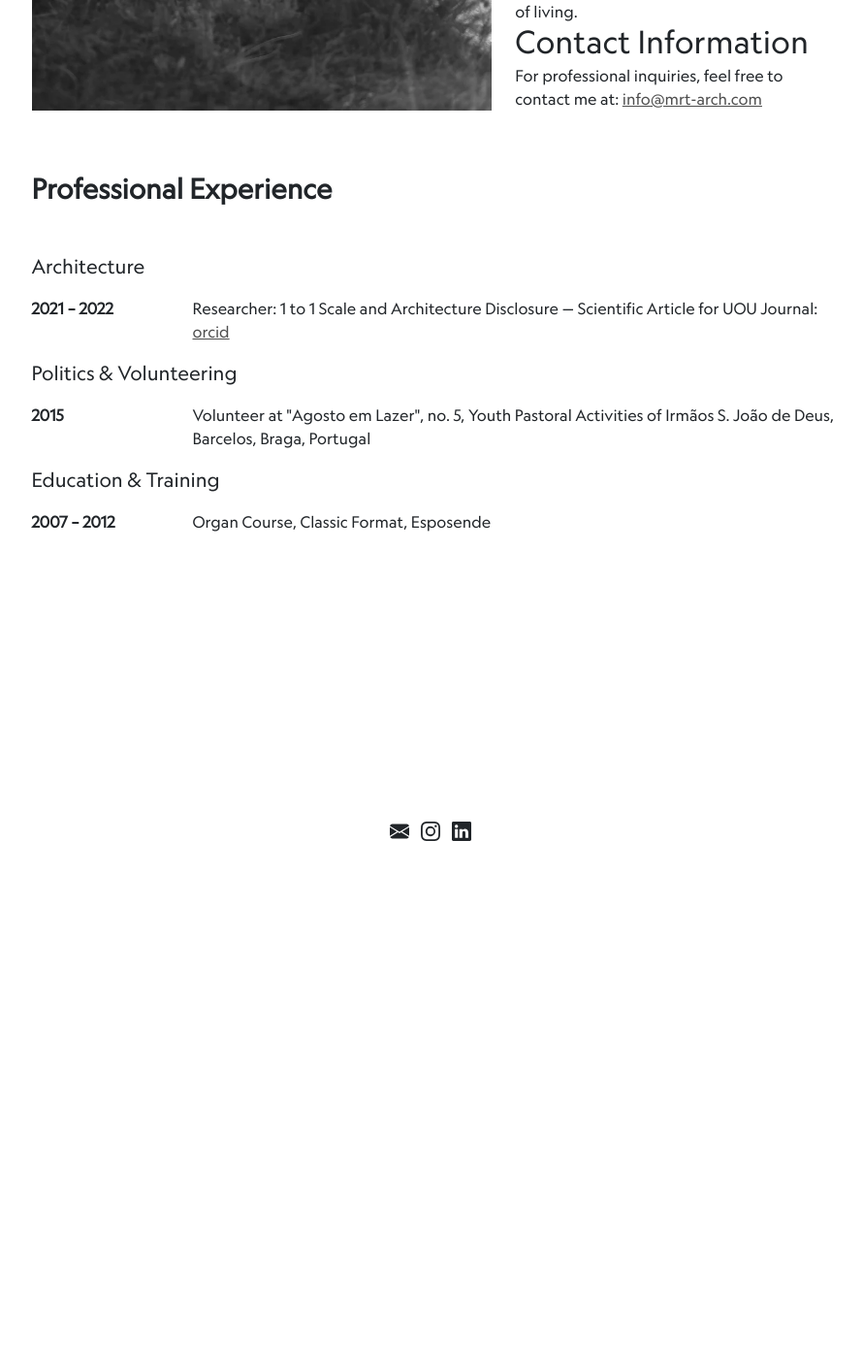
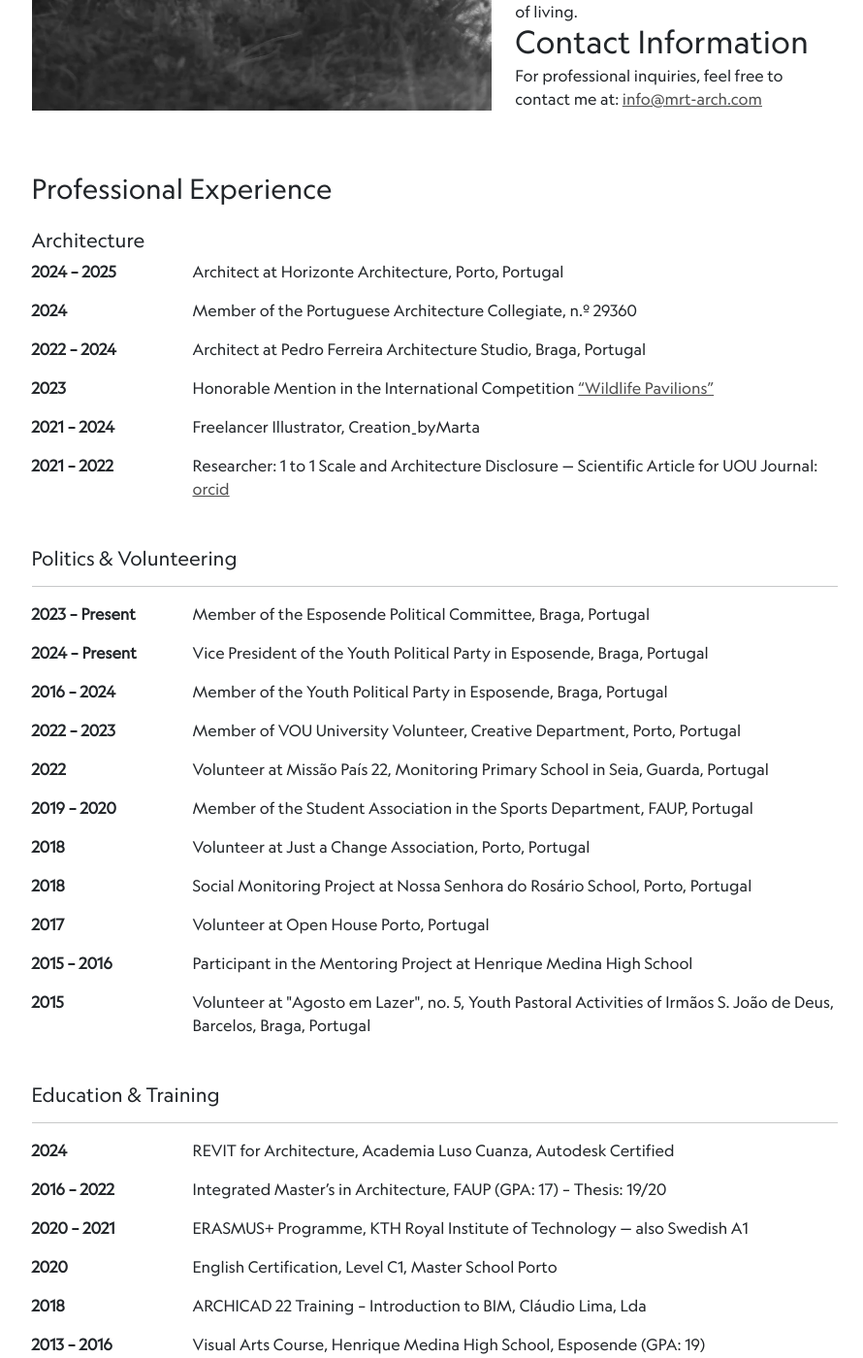
Before and after one commit to martagaiaoviana/martagaiaoviana.github.io, a Jekyll site: the page built from about.md, in a window 1280 px wide and 1400 px high, scrolled down 517 px. Shown: the whole window at 97% size, without its empty margins (192-1082 px from the left). Built offline with Jekyll 4.4.1, drawn with Linux system fonts in a browser that asks for light colours; before the commit the page ends 1147 px from its top, so only the background shows below that.

Commit message:
Update about.md

```diff
--- a/about.md
+++ b/about.md
@@ -32,11 +32,36 @@
 <br/>
 
 <section class="my-4">
-  <h3 class="fw-bold">Professional Experience</h3>
+  <h3>Professional Experience</h3>
 
-  <h5 class="mt-5 mb-3 lh-base">Architecture</h5>
+  <h5 class="mt-4">Architecture</h5>
 
-  <!-- Entries... (sem alterações aqui) -->
+  <div class="mb-3 d-flex">
+    <div class="fw-bold me-3" style="min-width: 150px;">2024 – 2025</div>
+    <div>Architect at Horizonte Architecture, Porto, Portugal</div>
+  </div>
+
+  <div class="mb-3 d-flex">
+    <div class="fw-bold me-3" style="min-width: 150px;">2024</div>
+    <div>Member of the Portuguese Architecture Collegiate, n.º 29360</div>
+  </div>
+
+  <div class="mb-3 d-flex">
+    <div class="fw-bold me-3" style="min-width: 150px;">2022 – 2024</div>
+    <div>Architect at Pedro Ferreira Architecture Studio, Braga, Portugal</div>
+  </div>
+
+  <div class="mb-3 d-flex">
+    <div class="fw-bold me-3" style="min-width: 150px;">2023</div>
+    <div>Honorable Mention in the International Competition
+      <a href="https://www.terravivacompetitions.com/wildlife-pavilions-competition-results-2023/" target="_blank">“Wildlife Pavilions”</a>
+    </div>
+  </div>
+
+  <div class="mb-3 d-flex">
+    <div class="fw-bold me-3" style="min-width: 150px;">2021 – 2024</div>
+    <div>Freelancer Illustrator, Creation_byMarta</div>
+  </div>
 
   <div class="mb-3 d-flex">
     <div class="fw-bold me-3" style="min-width: 150px;">2021 – 2022</div>
@@ -45,19 +70,96 @@
     </div>
   </div>
 
-  <!-- Title of next section with added spacing -->
-  <h5 class="mt-6 mb-3 lh-base">Politics & Volunteering</h5>
+  <h5 class="mt-5">Politics & Volunteering</h5>
+  <hr>
 
-  <!-- Entries... -->
+  <div class="mb-3 d-flex">
+    <div class="fw-bold me-3" style="min-width: 150px;">2023 – Present</div>
+    <div>Member of the Esposende Political Committee, Braga, Portugal</div>
+  </div>
+
+  <div class="mb-3 d-flex">
+    <div class="fw-bold me-3" style="min-width: 150px;">2024 – Present</div>
+    <div>Vice President of the Youth Political Party in Esposende, Braga, Portugal</div>
+  </div>
+
+  <div class="mb-3 d-flex">
+    <div class="fw-bold me-3" style="min-width: 150px;">2016 – 2024</div>
+    <div>Member of the Youth Political Party in Esposende, Braga, Portugal</div>
+  </div>
+
+  <div class="mb-3 d-flex">
+    <div class="fw-bold me-3" style="min-width: 150px;">2022 – 2023</div>
+    <div>Member of VOU University Volunteer, Creative Department, Porto, Portugal</div>
+  </div>
+
+  <div class="mb-3 d-flex">
+    <div class="fw-bold me-3" style="min-width: 150px;">2022</div>
+    <div>Volunteer at Missão País 22, Monitoring Primary School in Seia, Guarda, Portugal</div>
+  </div>
+
+  <div class="mb-3 d-flex">
+    <div class="fw-bold me-3" style="min-width: 150px;">2019 – 2020</div>
+    <div>Member of the Student Association in the Sports Department, FAUP, Portugal</div>
+  </div>
+
+  <div class="mb-3 d-flex">
+    <div class="fw-bold me-3" style="min-width: 150px;">2018</div>
+    <div>Volunteer at Just a Change Association, Porto, Portugal</div>
+  </div>
+
+  <div class="mb-3 d-flex">
+    <div class="fw-bold me-3" style="min-width: 150px;">2018</div>
+    <div>Social Monitoring Project at Nossa Senhora do Rosário School, Porto, Portugal</div>
+  </div>
+
+  <div class="mb-3 d-flex">
+    <div class="fw-bold me-3" style="min-width: 150px;">2017</div>
+    <div>Volunteer at Open House Porto, Portugal</div>
+  </div>
+
+  <div class="mb-3 d-flex">
+    <div class="fw-bold me-3" style="min-width: 150px;">2015 – 2016</div>
+    <div>Participant in the Mentoring Project at Henrique Medina High School</div>
+  </div>
 
   <div class="mb-3 d-flex">
     <div class="fw-bold me-3" style="min-width: 150px;">2015</div>
     <div>Volunteer at "Agosto em Lazer", no. 5, Youth Pastoral Activities of Irmãos S. João de Deus, Barcelos, Braga, Portugal</div>
   </div>
 
-  <h5 class="mt-6 mb-3 lh-base">Education & Training</h5>
+  <h5 class="mt-5">Education & Training</h5>
+  <hr>
 
-  <!-- Entries... -->
+  <div class="mb-3 d-flex">
+    <div class="fw-bold me-3" style="min-width: 150px;">2024</div>
+    <div>REVIT for Architecture, Academia Luso Cuanza, Autodesk Certified</div>
+  </div>
+
+  <div class="mb-3 d-flex">
+    <div class="fw-bold me-3" style="min-width: 150px;">2016 – 2022</div>
+    <div>Integrated Master’s in Architecture, FAUP (GPA: 17) – Thesis: 19/20</div>
+  </div>
+
+  <div class="mb-3 d-flex">
+    <div class="fw-bold me-3" style="min-width: 150px;">2020 – 2021</div>
+    <div>ERASMUS+ Programme, KTH Royal Institute of Technology — also Swedish A1</div>
+  </div>
+
+  <div class="mb-3 d-flex">
+    <div class="fw-bold me-3" style="min-width: 150px;">2020</div>
+    <div>English Certification, Level C1, Master School Porto</div>
+  </div>
+
+  <div class="mb-3 d-flex">
+    <div class="fw-bold me-3" style="min-width: 150px;">2018</div>
+    <div>ARCHICAD 22 Training – Introduction to BIM, Cláudio Lima, Lda</div>
+  </div>
+
+  <div class="mb-3 d-flex">
+    <div class="fw-bold me-3" style="min-width: 150px;">2013 – 2016</div>
+    <div>Visual Arts Course, Henrique Medina High School, Esposende (GPA: 19)</div>
+  </div>
 
   <div class="mb-3 d-flex">
     <div class="fw-bold me-3" style="min-width: 150px;">2007 – 2012</div>
```
